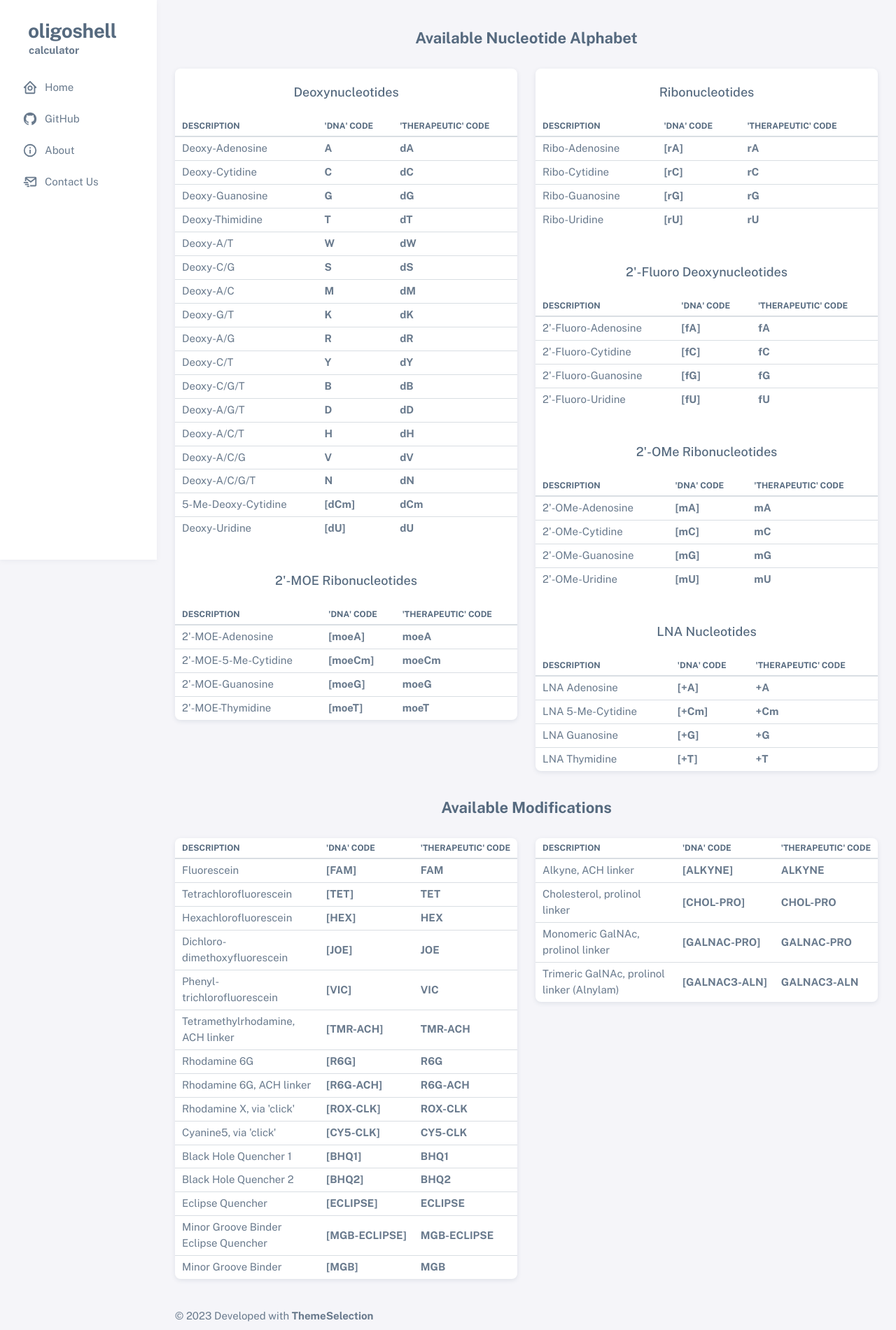
After one commit to nkvamaks/oligoshell_calc, a Django app: page /modifications/ in a window 1280 px wide. The commit adds this page. Shown: the whole page at 70% size. Run offline with Django 4.2, Linux system fonts and the light colour scheme; some libraries are stand-ins or nearby versions.

Commit message:
Add DNA input style. Add 'modifications' page

```diff
--- a/oligocalc/models.py
+++ b/oligocalc/models.py
@@ -6,13 +6,13 @@ from . import validators
 class Sequence(models.Model):
 
     sequence = models.CharField(verbose_name="Sequence, 5'->3'",
-                                max_length=300,
-                                validators=[validators.validate_seq])
+                                max_length=300)
 
     absorbance260 = models.FloatField(verbose_name='Absorbance at 260 nm', blank=True, null=True)
     volume = models.FloatField(verbose_name='Volume, mL', blank=True, null=True)
     dilution_factor = models.FloatField(verbose_name='Dilution Factor', blank=True, null=True)
 
+
     class Meta:
         verbose_name_plural = 'Sequences'
         verbose_name = 'Sequence'
--- /dev/null
+++ b/oligocalc/templates/oligocalc/modifications.html
@@ -0,0 +1,457 @@
+{% extends "layout/basic.html" %}
+{% load static %}
+
+{% block title %}Modifications available{% endblock %}
+
+{% block content %}
+
+<h4 class="fw-bold py-3 mb-3 text-center">Available Nucleotide Alphabet</h4>
+
+<div class="row">
+    <div class="col-md-6">
+        <div class="card mb-2">
+
+            <h5 class="card-header text-center">Deoxynucleotides</h5>
+            <div class="table-responsive text-nowrap">
+              <table class="table table-hover table-sm">
+
+                <thead>
+                  <tr>
+                    <th><strong>Description</strong></th>
+                    <th><strong>'DNA' Code</strong></th>
+                    <th><strong>'Therapeutic' Code</strong></th>
+                  </tr>
+                </thead>
+
+                <tbody class="table-border-bottom-0">
+                    <tr>
+                        <td>Deoxy-Adenosine</td>
+                        <td class="fw-bold">A</td>
+                        <td class="fw-bold">dA</td>
+                    </tr>
+                    <tr>
+                        <td>Deoxy-Cytidine</td>
+                        <td class="fw-bold">C</td>
+                        <td class="fw-bold">dC</td>
+                    </tr>
+                    <tr>
+                        <td>Deoxy-Guanosine</td>
+                        <td class="fw-bold">G</td>
+                        <td class="fw-bold">dG</td>
+                    </tr>
+                    <tr>
+                        <td>Deoxy-Thimidine</td>
+                        <td class="fw-bold">T</td>
+                        <td class="fw-bold">dT</td>
+                    </tr>
+                    <tr>
+                        <td>Deoxy-A/T</td>
+                        <td class="fw-bold">W</td>
+                        <td class="fw-bold">dW</td>
+                    </tr>
+                    <tr>
+                        <td>Deoxy-C/G</td>
+                        <td class="fw-bold">S</td>
+                        <td class="fw-bold">dS</td>
+                    </tr>
+                    <tr>
+                        <td>Deoxy-A/C</td>
+                        <td class="fw-bold">M</td>
+                        <td class="fw-bold">dM</td>
+                    </tr>
+                    <tr>
+                        <td>Deoxy-G/T</td>
+                        <td class="fw-bold">K</td>
+                        <td class="fw-bold">dK</td>
+                    </tr>
+                    <tr>
+                        <td>Deoxy-A/G</td>
+                        <td class="fw-bold">R</td>
+                        <td class="fw-bold">dR</td>
+                    </tr>
+                    <tr>
+                        <td>Deoxy-C/T</td>
+                        <td class="fw-bold">Y</td>
+                        <td class="fw-bold">dY</td>
+                    </tr>
+                    <tr>
+                        <td>Deoxy-C/G/T</td>
+                        <td class="fw-bold">B</td>
+                        <td class="fw-bold">dB</td>
+                    </tr>
+                    <tr>
+                        <td>Deoxy-A/G/T</td>
+                        <td class="fw-bold">D</td>
+                        <td class="fw-bold">dD</td>
+                    </tr>
+                    <tr>
+                        <td>Deoxy-A/C/T</td>
+                        <td class="fw-bold">H</td>
+                        <td class="fw-bold">dH</td>
+                    </tr>
+                    <tr>
+                        <td>Deoxy-A/C/G</td>
+                        <td class="fw-bold">V</td>
+                        <td class="fw-bold">dV</td>
+                    </tr>
+                    <tr>
+                        <td>Deoxy-A/C/G/T</td>
+                        <td class="fw-bold">N</td>
+                        <td class="fw-bold">dN</td>
+                    </tr>
+                    <tr>
+                        <td>5-Me-Deoxy-Cytidine</td>
+                        <td class="fw-bold">[dCm]</td>
+                        <td class="fw-bold">dCm</td>
+                    </tr>
+                    <tr>
+                        <td>Deoxy-Uridine</td>
+                        <td class="fw-bold">[dU]</td>
+                        <td class="fw-bold">dU</td>
+                    </tr>
+                </tbody>
+              </table>
+            </div>
+
+            <h5 class="card-header text-center mt-4">2'-MOE Ribonucleotides</h5>
+            <div class="table-responsive text-nowrap">
+                <table class="table table-hover table-sm">
+
+                    <thead>
+                      <tr>
+                        <th><strong>Description</strong></th>
+                        <th><strong>'DNA' Code</strong></th>
+                        <th><strong>'Therapeutic' Code</strong></th>
+                      </tr>
+                    </thead>
+
+                    <tbody class="table-border-bottom-0">
+                        <tr>
+                            <td>2'-MOE-Adenosine</td>
+                            <td class="fw-bold">[moeA]</td>
+                            <td class="fw-bold">moeA</td>
+                        </tr>
+                        <tr>
+                            <td>2'-MOE-5-Me-Cytidine</td>
+                            <td class="fw-bold">[moeCm]</td>
+                            <td class="fw-bold">moeCm</td>
+                        </tr>
+                        <tr>
+                            <td>2'-MOE-Guanosine</td>
+                            <td class="fw-bold">[moeG]</td>
+                            <td class="fw-bold">moeG</td>
+                        </tr>
+                        <tr>
+                            <td>2'-MOE-Thymidine</td>
+                            <td class="fw-bold">[moeT]</td>
+                            <td class="fw-bold">moeT</td>
+                        </tr>
+                    </tbody>
+                </table>
+            </div>
+
+        </div>
+    </div>
+    <div class="col-md-6">
+        <div class="card mb-2">
+
+            <h5 class="card-header text-center">Ribonucleotides</h5>
+            <div class="table-responsive text-nowrap">
+                <table class="table table-hover table-sm">
+
+                    <thead>
+                      <tr>
+                        <th><strong>Description</strong></th>
+                        <th><strong>'DNA' Code</strong></th>
+                        <th><strong>'Therapeutic' Code</strong></th>
+                      </tr>
+                    </thead>
+
+                    <tbody class="table-border-bottom-0">
+                        <tr>
+                            <td>Ribo-Adenosine</td>
+                            <td class="fw-bold">[rA]</td>
+                            <td class="fw-bold">rA</td>
+                        </tr>
+                        <tr>
+                            <td>Ribo-Cytidine</td>
+                            <td class="fw-bold">[rC]</td>
+                            <td class="fw-bold">rC</td>
+                        </tr>
+                        <tr>
+                            <td>Ribo-Guanosine</td>
+                            <td class="fw-bold">[rG]</td>
+                            <td class="fw-bold">rG</td>
+                        </tr>
+                        <tr>
+                            <td>Ribo-Uridine</td>
+                            <td class="fw-bold">[rU]</td>
+                            <td class="fw-bold">rU</td>
+                        </tr>
+
+                    </tbody>
+                </table>
+            </div>
+
+            <h5 class="card-header text-center mt-4">2'-Fluoro Deoxynucleotides</h5>
+            <div class="table-responsive text-nowrap">
+                <table class="table table-hover table-sm">
+
+                    <thead>
+                      <tr>
+                        <th><strong>Description</strong></th>
+                        <th><strong>'DNA' Code</strong></th>
+                        <th><strong>'Therapeutic' Code</strong></th>
+                      </tr>
+                    </thead>
+
+                    <tbody class="table-border-bottom-0">
+                        <tr>
+                            <td>2'-Fluoro-Adenosine</td>
+                            <td class="fw-bold">[fA]</td>
+                            <td class="fw-bold">fA</td>
+                        </tr>
+                        <tr>
+                            <td>2'-Fluoro-Cytidine</td>
+                            <td class="fw-bold">[fC]</td>
+                            <td class="fw-bold">fC</td>
+                        </tr>
+                        <tr>
+                            <td>2'-Fluoro-Guanosine</td>
+                            <td class="fw-bold">[fG]</td>
+                            <td class="fw-bold">fG</td>
+                        </tr>
+                        <tr>
+                            <td>2'-Fluoro-Uridine</td>
+                            <td class="fw-bold">[fU]</td>
+                            <td class="fw-bold">fU</td>
+                        </tr>
+
+                    </tbody>
+                </table>
+            </div>
+
+            <h5 class="card-header text-center mt-4">2'-OMe Ribonucleotides</h5>
+            <div class="table-responsive text-nowrap">
+                <table class="table table-hover table-sm">
+
+                    <thead>
+                      <tr>
+                        <th><strong>Description</strong></th>
+                        <th><strong>'DNA' Code</strong></th>
+                        <th><strong>'Therapeutic' Code</strong></th>
+                      </tr>
+                    </thead>
+
+                    <tbody class="table-border-bottom-0">
+                        <tr>
+                            <td>2'-OMe-Adenosine</td>
+                            <td class="fw-bold">[mA]</td>
+                            <td class="fw-bold">mA</td>
+                        </tr>
+                        <tr>
+                            <td>2'-OMe-Cytidine</td>
+                            <td class="fw-bold">[mC]</td>
+                            <td class="fw-bold">mC</td>
+                        </tr>
+                        <tr>
+                            <td>2'-OMe-Guanosine</td>
+                            <td class="fw-bold">[mG]</td>
+                            <td class="fw-bold">mG</td>
+                        </tr>
+                        <tr>
+                            <td>2'-OMe-Uridine</td>
+                            <td class="fw-bold">[mU]</td>
+                            <td class="fw-bold">mU</td>
+                        </tr>
+
+                    </tbody>
+                </table>
+            </div>
+
+            <h5 class="card-header text-center mt-4">LNA Nucleotides</h5>
+            <div class="table-responsive text-nowrap">
+                <table class="table table-hover table-sm">
+
+                    <thead>
+                      <tr>
+                        <th><strong>Description</strong></th>
+                        <th><strong>'DNA' Code</strong></th>
+                        <th><strong>'Therapeutic' Code</strong></th>
+                      </tr>
+                    </thead>
+
+                    <tbody class="table-border-bottom-0">
+                        <tr>
+                            <td>LNA Adenosine</td>
+                            <td class="fw-bold">[+A]</td>
+                            <td class="fw-bold">+A</td>
+                        </tr>
+                        <tr>
+                            <td>LNA 5-Me-Cytidine</td>
+                            <td class="fw-bold">[+Cm]</td>
+                            <td class="fw-bold">+Cm</td>
+                        </tr>
+                        <tr>
+                            <td>LNA Guanosine</td>
+                            <td class="fw-bold">[+G]</td>
+                            <td class="fw-bold">+G</td>
+                        </tr>
+                        <tr>
+                            <td>LNA Thymidine</td>
+                            <td class="fw-bold">[+T]</td>
+                            <td class="fw-bold">+T</td>
+                        </tr>
+                    </tbody>
+                </table>
+            </div>
+
+        </div>
+    </div>
+</div>
+
+<h4 class="fw-bold py-3 mb-3 mt-3 text-center">Available Modifications</h4>
+<div class="row">
+    <div class="col-md-6">
+        <div class="card mb-2">
+
+            <div class="table-responsive text-nowrap">
+              <table class="table table-hover table-sm">
+
+                <thead>
+                  <tr>
+                    <th><strong>Description</strong></th>
+                    <th><strong>'DNA' Code</strong></th>
+                    <th><strong>'Therapeutic' Code</strong></th>
+                  </tr>
+                </thead>
+
+                <tbody class="table-border-bottom-0">
+                    <tr>
+                        <td class="text-wrap">Fluorescein</td>
+                        <td class="fw-bold">[FAM]</td>
+                        <td class="fw-bold">FAM</td>
+                    </tr>
+                    <tr>
+                        <td class="text-wrap">Tetrachlorofluorescein</td>
+                        <td class="fw-bold">[TET]</td>
+                        <td class="fw-bold">TET</td>
+                    </tr>
+                    <tr>
+                        <td class="text-wrap">Hexachlorofluorescein</td>
+                        <td class="fw-bold">[HEX]</td>
+                        <td class="fw-bold">HEX</td>
+                    </tr>
+                    <tr>
+                        <td class="text-wrap">Dichloro-dimethoxyfluorescein</td>
+                        <td class="fw-bold">[JOE]</td>
+                        <td class="fw-bold">JOE</td>
+                    </tr>
+                    <tr>
+                        <td class="text-wrap">Phenyl-trichlorofluorescein</td>
+                        <td class="fw-bold">[VIC]</td>
+                        <td class="fw-bold">VIC</td>
+                    </tr>
+                    <tr>
+                        <td class="text-wrap">Tetramethylrhodamine, ACH linker</td>
+                        <td class="fw-bold">[TMR-ACH]</td>
+                        <td class="fw-bold">TMR-ACH</td>
+                    </tr>
+                    <tr>
+                        <td class="text-wrap">Rhodamine 6G</td>
+                        <td class="fw-bold">[R6G]</td>
+                        <td class="fw-bold">R6G</td>
+                    </tr>
+                    <tr>
+                        <td class="text-wrap">Rhodamine 6G, ACH linker</td>
+                        <td class="fw-bold">[R6G-ACH]</td>
+                        <td class="fw-bold">R6G-ACH</td>
+                    </tr>
+                    <tr>
+                        <td class="text-wrap">Rhodamine X, via 'click'</td>
+                        <td class="fw-bold">[ROX-CLK]</td>
+                        <td class="fw-bold">ROX-CLK</td>
+                    </tr>
+                    <tr>
+                        <td class="text-wrap">Cyanine5, via 'click'</td>
+                        <td class="fw-bold">[CY5-CLK]</td>
+                        <td class="fw-bold">CY5-CLK</td>
+                    </tr>
+                    <tr>
+                        <td class="text-wrap">Black Hole Quencher 1</td>
+                        <td class="fw-bold">[BHQ1]</td>
+                        <td class="fw-bold">BHQ1</td>
+                    </tr>
+                    <tr>
+                        <td class="text-wrap">Black Hole Quencher 2</td>
+                        <td class="fw-bold">[BHQ2]</td>
+                        <td class="fw-bold">BHQ2</td>
+                    </tr>
+                    <tr>
+                        <td class="text-wrap">Eclipse Quencher</td>
+                        <td class="fw-bold">[ECLIPSE]</td>
+                        <td class="fw-bold">ECLIPSE</td>
+                    </tr>
+                    <tr>
+                        <td class="text-wrap">Minor Groove Binder Eclipse Quencher</td>
+                        <td class="fw-bold">[MGB-ECLIPSE]</td>
+                        <td class="fw-bold">MGB-ECLIPSE</td>
+                    </tr>
+                    <tr>
+                        <td class="text-wrap">Minor Groove Binder</td>
+                        <td class="fw-bold">[MGB]</td>
+                        <td class="fw-bold">MGB</td>
+                    </tr>
+                </tbody>
+              </table>
+            </div>
+
+        </div>
+    </div>
+
+    <div class="col-md-6">
+        <div class="card mb-2">
+
+            <div class="table-responsive text-nowrap">
+                <table class="table table-hover table-sm">
+
+                    <thead>
+                      <tr>
+                        <th><strong>Description</strong></th>
+                        <th><strong>'DNA' Code</strong></th>
+                        <th><strong>'Therapeutic' Code</strong></th>
+                      </tr>
+                    </thead>
+
+                    <tbody class="table-border-bottom-0">
+                        <tr>
+                            <td class="text-wrap">Alkyne, ACH linker</td>
+                            <td class="fw-bold">[ALKYNE]</td>
+                            <td class="fw-bold">ALKYNE</td>
+                        </tr>
+                        <tr>
+                            <td class="text-wrap">Cholesterol, prolinol linker</td>
+                            <td class="fw-bold">[CHOL-PRO]</td>
+                            <td class="fw-bold">CHOL-PRO</td>
+                        </tr>
+                        <tr>
+                            <td class="text-wrap">Monomeric GalNAc, prolinol linker</td>
+                            <td class="fw-bold">[GALNAC-PRO]</td>
+                            <td class="fw-bold">GALNAC-PRO</td>
+                        </tr>
+                        <tr>
+                            <td class="text-wrap">Trimeric GalNAc, prolinol linker (Alnylam)</td>
+                            <td class="fw-bold">[GALNAC3-ALN]</td>
+                            <td class="fw-bold">GALNAC3-ALN</td>
+                        </tr>
+
+                    </tbody>
+                </table>
+            </div>
+
+        </div>
+    </div>
+</div>
+
+
+{% endblock %}
--- a/oligocalc/urls.py
+++ b/oligocalc/urls.py
@@ -11,6 +11,7 @@ urlpatterns = [
     path('about/', views.about, name='about'),
     path('contact/', views.contact, name='contact'),
     path('success/', views.success, name='success'),
+    path('modifications/', views.modifications, name='modifications'),
 
 ]
 
--- a/oligocalc/views.py
+++ b/oligocalc/views.py
@@ -29,12 +29,18 @@ def calc_view(request):
     mass_fragments_array = []
 
     if form.is_valid():
-        sequence = form.cleaned_data['sequence']
+        input_style = form.cleaned_data['input_style']
+        if input_style == 'dna':
+            sequence = utils.dna2mix(form.cleaned_data['sequence'])
+        elif input_style == 'mix':
+            sequence = form.cleaned_data['sequence']
+
         volume = form.cleaned_data['volume']
         absorbance260 = form.cleaned_data['absorbance260']
         dilution_factor = form.cleaned_data['dilution_factor']
         length = utils.get_length(sequence)
         epsilon260 = utils.get_extinction(sequence)
+
         if not utils.contain_degenerate_nucleotide(sequence):
             mass_monoisotopic = utils.get_mass_monoisotopic(sequence)
             mass_monoisotopic_dmt_on = round(mass_monoisotopic + utils.mass_mono['DMT'] - utils.mass_mono['H'], 4)
@@ -138,3 +144,7 @@ def contact(request):
 
 def success(request):
     return render(request, 'oligocalc/successfully_sent.html')
+
+
+def modifications(request):
+    return render(request, 'oligocalc/modifications.html')
```
Also changed, not shown: oligocalc/forms.py (+18 -1 lines), oligocalc/templates/oligocalc/about.html (+41 -12 lines), oligocalc/templates/oligocalc/calculator.html (+31 -17 lines), oligocalc/utils.py (+57 -6 lines), oligocalc/validators.py (+53 -16 lines), README.md, db.sqlite3.
